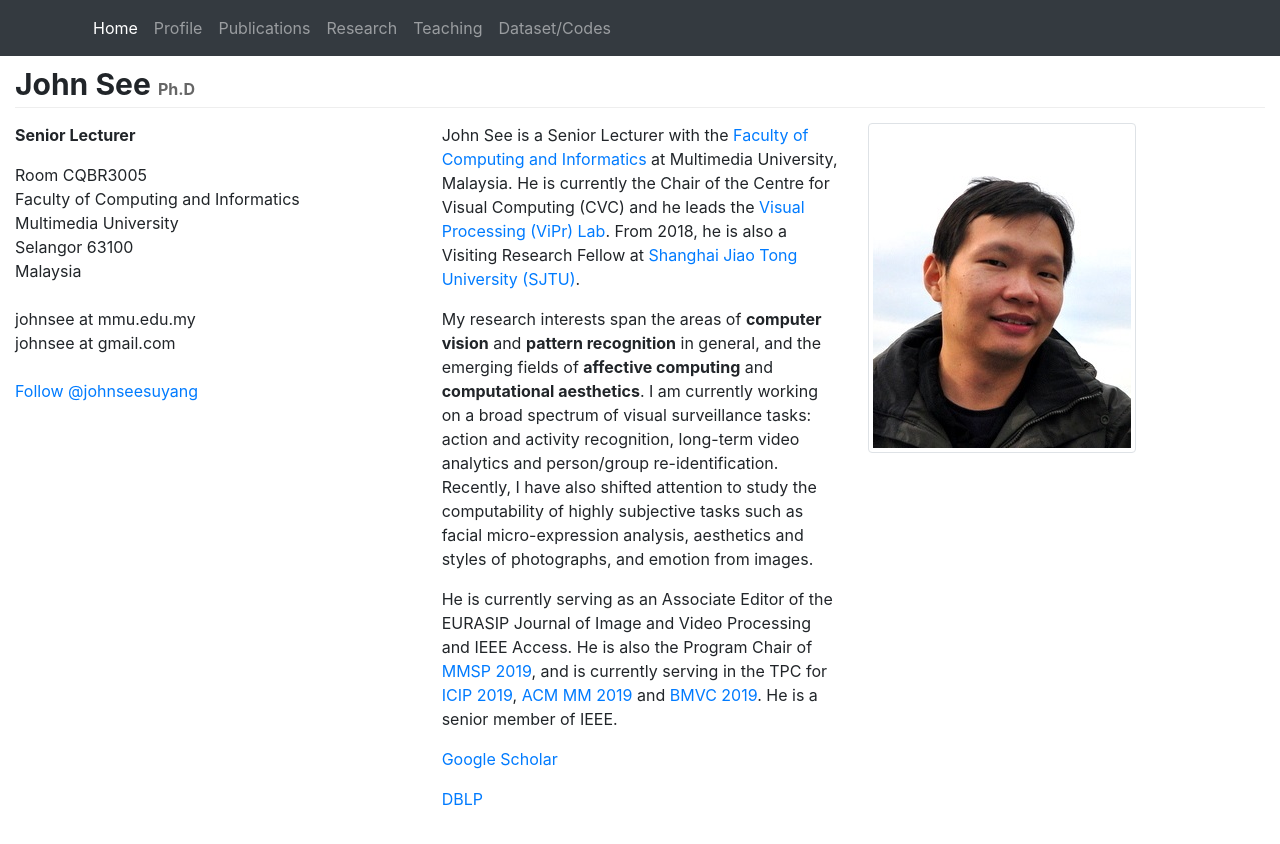
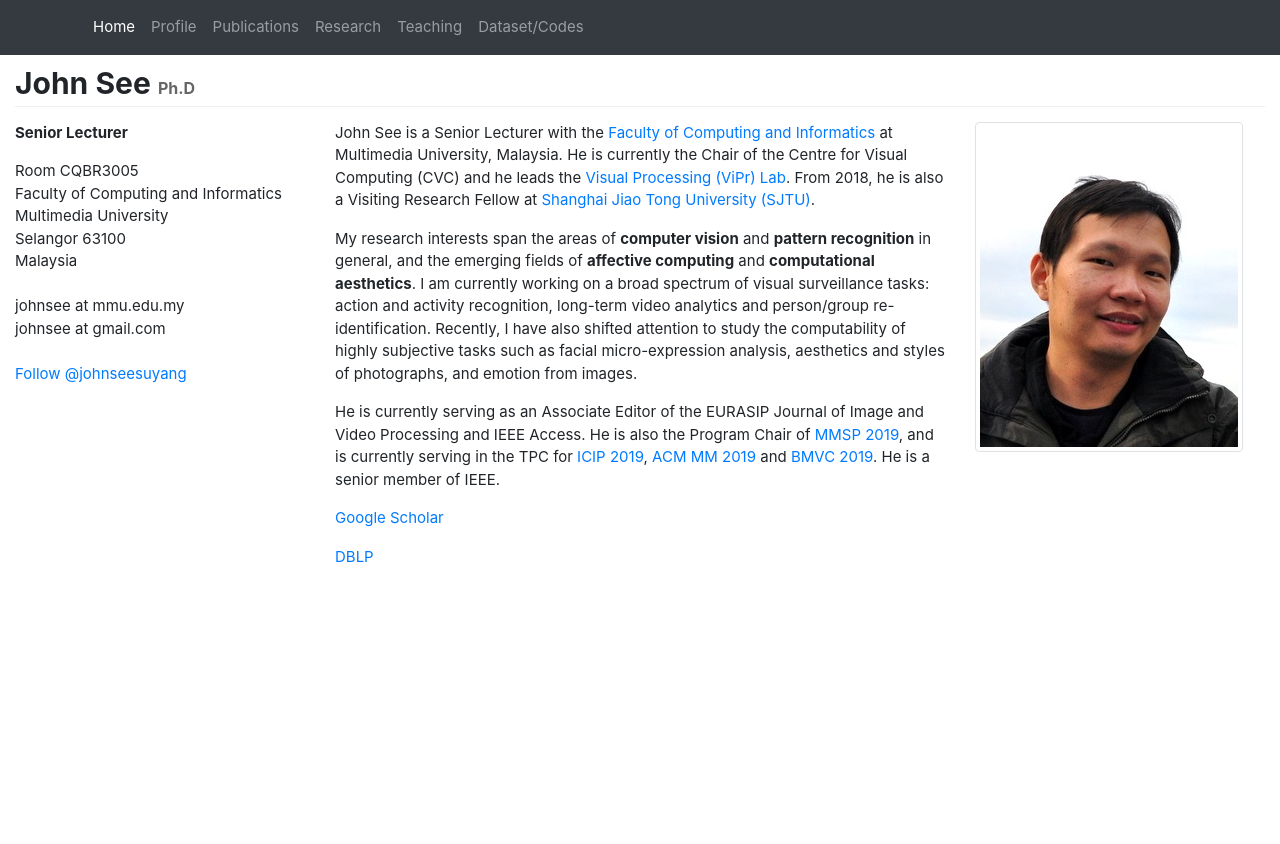
Before and after one commit to john-see/john-see.github.io, a Jekyll site: the page index.html, which Jekyll copies as it is, in a window 1280 px wide. Shown: the top 844 px of the page. Built offline with Jekyll 4.4.1, drawn with Linux system fonts in a browser that asks for light colours; comment, search, counter and statistics services are not loaded.

Commit message:
change fluid layouts

```diff
--- a/css/js.css
+++ b/css/js.css
@@ -1,4 +1,8 @@
 /* own stylesheet */
+
+body {
+    font-size: 15px;
+}
 
 h1, h2, h3, h4, h5, h6 {
 margin: 0;
--- a/index.html
+++ b/index.html
@@ -59,7 +59,7 @@
         <h1>John See&nbsp;<font size="3" color="#666">Ph.D</font></h1>
     </div>
     <div class="row">
-        <div class="col">
+        <div class="col-sm-3">
             <p>
                 <strong>Senior Lecturer</strong><br />
             </p>
@@ -77,7 +77,7 @@
 
                     <a href="https://twitter.com/johnseesuyang?ref_src=twsrc%5Etfw" class="twitter-follow-button" data-show-count="false">Follow @johnseesuyang</a><script async src="https://platform.twitter.com/widgets.js" charset="utf-8"></script>
         </div>
-        <div class="col">
+        <div class="col-sm-6">
             <p>John See is a Senior Lecturer with the <a href="http://fci.mmu.edu.my/" target="_blank">Faculty of Computing and Informatics</a> at Multimedia University, Malaysia. He is currently the Chair of the Centre for Visual Computing (CVC) and he leads the <a href="http://viprlab.github.io" target="_blank">Visual Processing (ViPr) Lab</a>. From 2018, he is also a Visiting Research Fellow at <a href="http://en.sjtu.edu.cn/" target="_blank">Shanghai Jiao Tong University (SJTU)</a>.</p>
 
             <p>My research interests span the areas of <b>computer vision</b> and <b>pattern recognition</b> in general, and the emerging fields of <b>affective computing</b> and <b>computational aesthetics</b>. I am currently working on a broad spectrum of visual surveillance tasks: action and activity recognition, long-term video analytics and person/group re-identification. Recently, I have also shifted attention to study the computability of highly subjective tasks such as facial micro-expression analysis, aesthetics and styles of photographs, and emotion from images.</p>
@@ -89,7 +89,7 @@
                     <p><span class="glyphicon glyphicon-th-list"></span> <a href="">DBLP</a></p>
                 </div>
         </div>
-        <div class="col">
+        <div class="col-sm-3">
             <img src="./images/johnsee.jpg" alt="John See" class="img-thumbnail" width="/>
         </div>
     </div>
```
